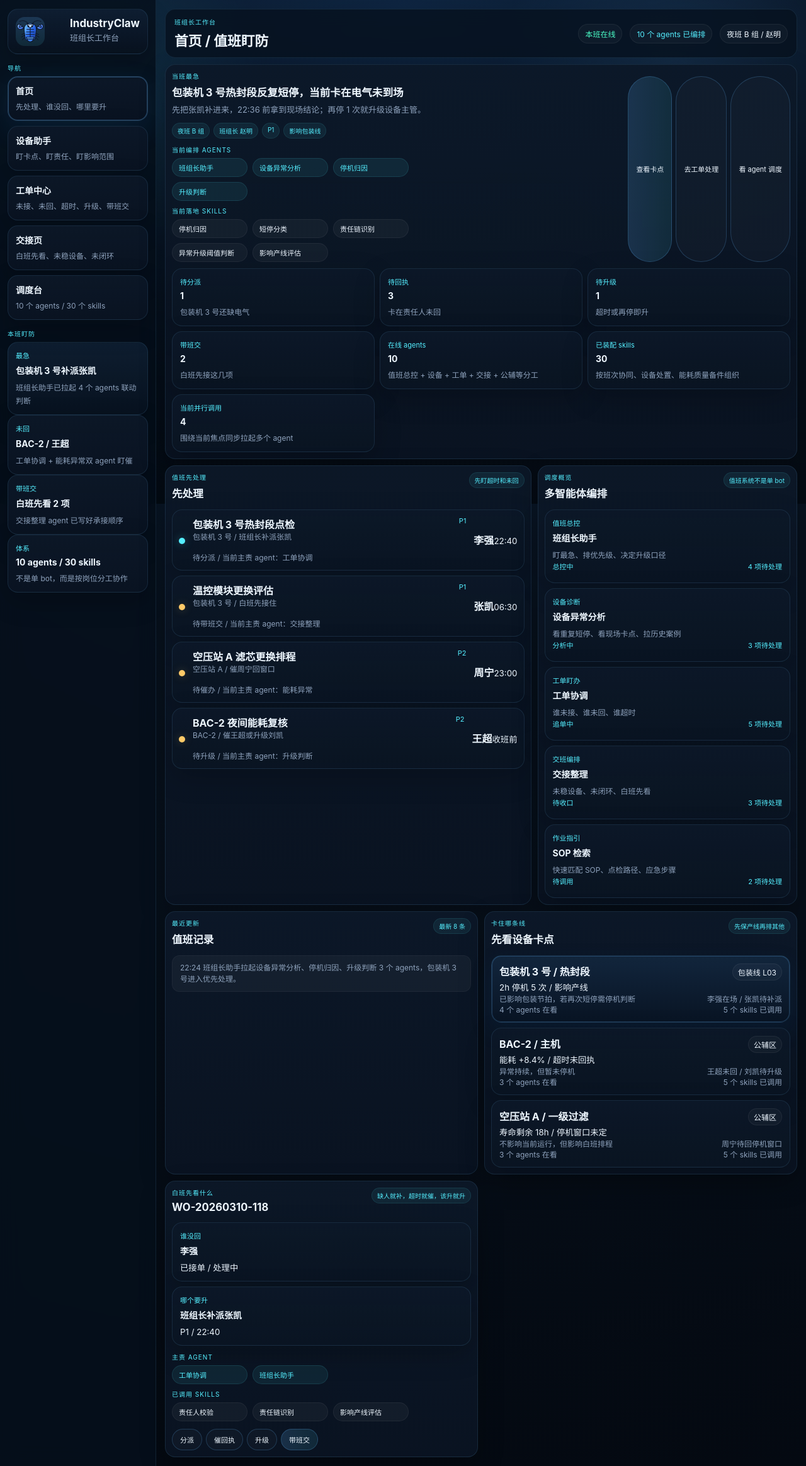
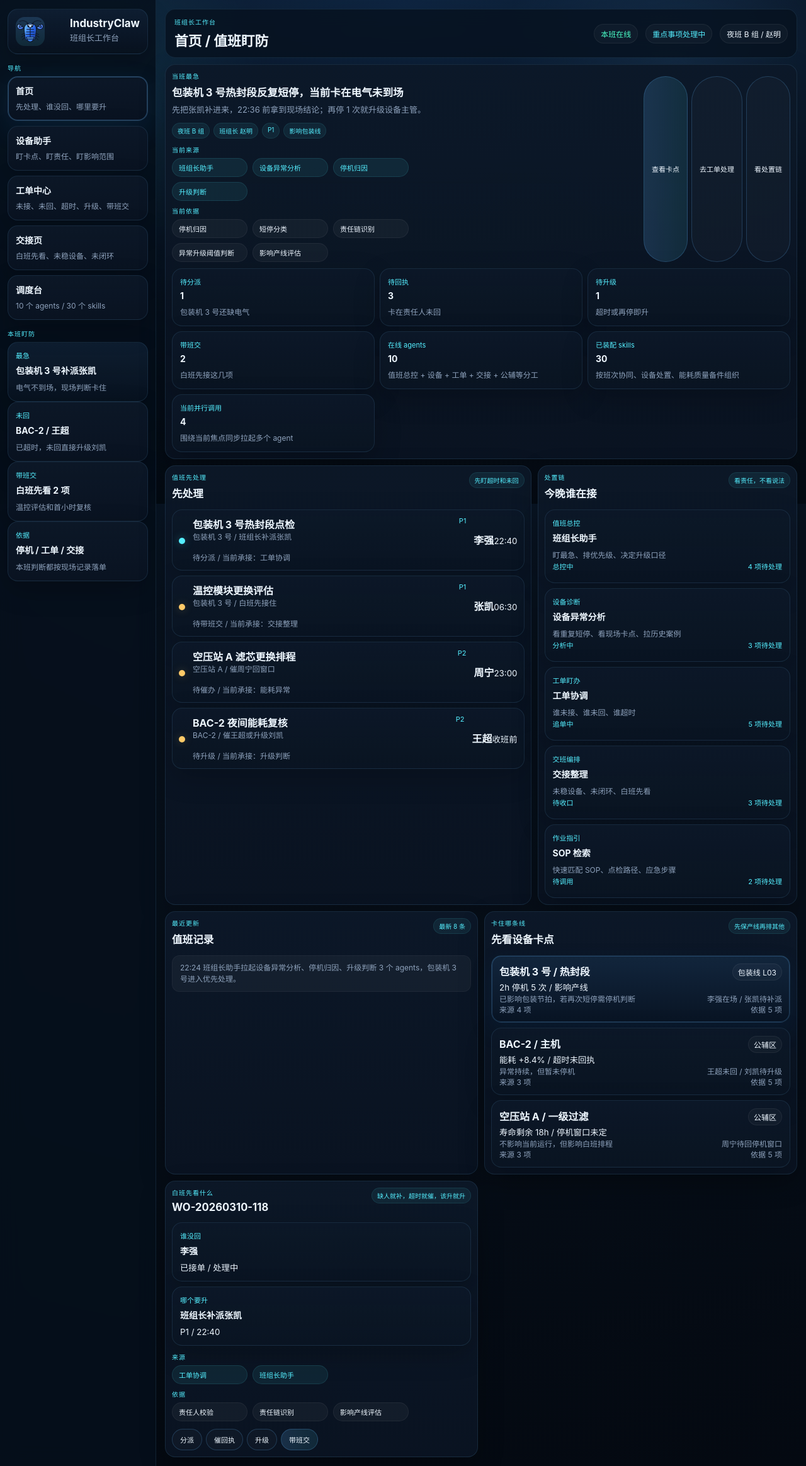
Before and after one commit to Roycent/IndustryClaw, a React (Vite) app: page / in a window 1280 px wide. Shown: the whole page at 63% size. Built offline with nearby package versions, Linux system fonts and the light colour scheme.

Commit message:
refactor: remove self-descriptive orchestration wording

```diff
--- a/src/App.tsx
+++ b/src/App.tsx
@@ -599,22 +599,22 @@ function App() {
           <div className="mini-card compact-card emphasis">
             <span>最急</span>
             <strong>包装机 3 号补派张凯</strong>
-            <small>班组长助手已拉起 4 个 agents 联动判断</small>
+            <small>电气不到场，现场判断卡住</small>
           </div>
           <div className="mini-card compact-card">
             <span>未回</span>
             <strong>BAC-2 / 王超</strong>
-            <small>工单协调 + 能耗异常双 agent 盯催</small>
+            <small>已超时，未回直接升级刘凯</small>
           </div>
           <div className="mini-card compact-card">
             <span>带班交</span>
             <strong>白班先看 2 项</strong>
-            <small>交接整理 agent 已写好承接顺序</small>
+            <small>温控评估和首小时复核</small>
           </div>
           <div className="mini-card compact-card">
-            <span>体系</span>
-            <strong>10 agents / 30 skills</strong>
-            <small>不是单 bot，而是按岗位分工协作</small>
+            <span>依据</span>
+            <strong>停机 / 工单 / 交接</strong>
+            <small>本班判断都按现场记录落单</small>
           </div>
         </div>
       </aside>
@@ -627,7 +627,7 @@ function App() {
           </div>
           <div className="topbar-right">
             <div className="status-pill ok">本班在线</div>
-            <div className="status-pill info">10 个 agents 已编排</div>
+            <div className="status-pill info">重点事项处理中</div>
             <div className="status-pill">夜班 B 组 / 赵明</div>
           </div>
         </header>
@@ -649,11 +649,11 @@ function App() {
                     </div>
                     <div className="orchestration-strip">
                       <div>
-                        <span className="side-label">当前编排 agents</span>
+                        <span className="side-label">当前来源</span>
                         {renderAgentChips(devices[0].activeAgentIds)}
                       </div>
                       <div>
-                        <span className="side-label">当前落地 skills</span>
+                        <span className="side-label">当前依据</span>
                         {renderSkillChips(devices[0].activeSkillIds)}
                       </div>
                     </div>
@@ -661,7 +661,7 @@ function App() {
                   <div className="hero-actions">
                     <button type="button" className="primary-btn" onClick={() => setPage('assistant')}>查看卡点</button>
                     <button type="button" className="secondary-btn" onClick={() => setPage('workorders')}>去工单处理</button>
-                    <button type="button" className="secondary-btn" onClick={() => setPage('orchestration')}>看 agent 调度</button>
+                    <button type="button" className="secondary-btn" onClick={() => setPage('orchestration')}>看处置链</button>
                   </div>
                 </div>
                 <div className="stat-grid">
@@ -693,7 +693,7 @@ function App() {
                           <span>{task.priority}</span>
                         </div>
                         <p>{task.note}</p>
-                        <small>{task.state} / 当前主责 agent：{task.agent}</small>
+                        <small>{task.state} / 当前承接：{task.agent}</small>
                       </div>
                       <div className="task-meta">
                         <strong>{task.owner}</strong>
@@ -707,10 +707,10 @@ function App() {
               <section className="card span-5 dense-card">
                 <div className="section-title">
                   <div>
-                    <p className="eyebrow">调度概览</p>
-                    <h3>多智能体编排</h3>
+                    <p className="eyebrow">处置链</p>
+                    <h3>今晚谁在接</h3>
                   </div>
-                  <span className="panel-tag">值班系统不是单 bot</span>
+                  <span className="panel-tag">看责任，不看说法</span>
                 </div>
                 <div className="stack-list compact-list">
                   {agentCards.slice(0, 5).map((agent) => (
@@ -765,7 +765,7 @@ function App() {
                       </div>
                       <small>{item.risk}</small>
                       <div className="selection-meta"><span>{item.impact}</span><span>{item.owner}</span></div>
-                      <div className="selection-meta"><span>{item.activeAgentIds.length} 个 agents 在看</span><span>{item.activeSkillIds.length} 个 skills 已调用</span></div>
+                      <div className="selection-meta"><span>来源 {item.activeAgentIds.length} 项</span><span>依据 {item.activeSkillIds.length} 项</span></div>
                     </button>
                   ))}
                 </div>
@@ -785,11 +785,11 @@ function App() {
                 </div>
                 <div className="agent-inline-panel">
                   <div>
-                    <span className="side-label">主责 agent</span>
+                    <span className="side-label">来源</span>
                     {renderAgentChips([selectedWorkOrderDetail.agentId, 'agent-shift'])}
                   </div>
                   <div>
-                    <span className="side-label">已调用 skills</span>
+                    <span className="side-label">依据</span>
                     {renderSkillChips(selectedWorkOrderDetail.skillIds)}
                   </div>
                 </div>
@@ -858,11 +858,11 @@ function App() {
                     </div>
                     <div className="agent-inline-panel">
                       <div>
-                        <span className="side-label">当前调用 agents</span>
+                        <span className="side-label">当前来源</span>
                         {renderAgentChips(focusDetail.activeAgentIds)}
                       </div>
                       <div>
-                        <span className="side-label">当前调用 skills</span>
+                        <span className="side-label">当前依据</span>
                         {renderSkillChips(focusDetail.activeSkillIds)}
                       </div>
                     </div>
@@ -873,10 +873,10 @@ function App() {
               <section className="card span-5 dense-card">
                 <div className="section-title">
                   <div>
-                    <p className="eyebrow">当前编排</p>
+                    <p className="eyebrow">当前承接</p>
                     <h3>谁在盯这班</h3>
                   </div>
-                  <span className="panel-tag">按岗位分工，不是一个 bot 包打天下</span>
+                  <span className="panel-tag">看谁接，不看架构</span>
                 </div>
                 <div className="stack-list compact-list">
                   {agentBoard.map((agent) => (
@@ -884,7 +884,7 @@ function App() {
                       <span>{agent.role}</span>
                       <strong>{agent.name}</strong>
                       <small>{agent.focus}</small>
-                      <div className="selection-meta"><span>{agent.state}</span><span>本班触达 {agent.usage} 次</span></div>
+                      <div className="selection-meta"><span>{agent.state}</span><span>本班涉及 {agent.usage} 次</span></div>
                     </article>
                   ))}
                 </div>
@@ -913,7 +913,7 @@ function App() {
                         <th>工单号</th>
                         <th>任务</th>
                         <th>责任人</th>
-                        <th>主责 agent</th>
+                        <th>来源</th>
                         <th>回执</th>
                         <th>卡点</th>
                         <th>几点前</th>
@@ -962,11 +962,11 @@ function App() {
                 </div>
                 <div className="agent-inline-panel">
                   <div>
-                    <span className="side-label">主责 agent</span>
+                    <span className="side-label">来源</span>
                     {renderAgentChips([selectedWorkOrderDetail.agentId])}
                   </div>
                   <div>
-                    <span className="side-label">支撑 skills</span>
+                    <span className="side-label">依据</span>
                     {renderSkillChips(selectedWorkOrderDetail.skillIds)}
                   </div>
                 </div>
@@ -997,7 +997,7 @@ function App() {
                       </div>
                       <p>{alert.source} / {alert.owner}</p>
                       <small>{alert.block} / {alert.currentAction}</small>
-                      <div className="selection-meta"><span>{agentLookup[alert.agentId]?.name}</span><span>{alert.skillIds.length} 个 skills 已命中</span></div>
+                      <div className="selection-meta"><span>{agentLookup[alert.agentId]?.name}</span><span>{alert.skillIds.length} 项依据</span></div>
                     </button>
                   ))}
                 </div>
@@ -1074,7 +1074,7 @@ function App() {
                       <tr>
                         <th>事项</th>
                         <th>接班责任人</th>
-                        <th>主责 agent</th>
+                        <th>来源</th>
                         <th>几点前处理</th>
                         <th>未闭环</th>
                         <th>谁没回</th>
@@ -1125,10 +1125,10 @@ function App() {
               <section className="card span-12 dense-card">
                 <div className="section-title">
                   <div>
-                    <p className="eyebrow">多智能体调度</p>
-                    <h3>班组长工作台里的 agent + skill 体系</h3>
+                    <p className="eyebrow">处置总览</p>
+                    <h3>今晚这班的来源、依据和承接</h3>
                   </div>
-                  <span className="panel-tag">看得见分工，也看得见怎么落到现场动作</span>
+                  <span className="panel-tag">先看哪件事由谁接、按什么判断</span>
                 </div>
                 <div className="summary-grid">
                   {orchestrationSummary.map((item) => (
@@ -1140,10 +1140,10 @@ function App() {
               <section className="card span-7 dense-card">
                 <div className="section-title">
                   <div>
-                    <p className="eyebrow">agents 值班面板</p>
-                    <h3>10 个 agents 的现场分工</h3>
+                    <p className="eyebrow">当前承接</p>
+                    <h3>今晚谁在接这些事</h3>
                   </div>
-                  <span className="panel-tag">按岗位组织，不做概念堆砌</span>
+                  <span className="panel-tag">按责任拆开看</span>
                 </div>
                 <div className="agent-grid">
                   {agentBoard.map((agent) => (
@@ -1155,10 +1155,10 @@ function App() {
                         </div>
                         <span className="status-pill small">{agent.state}</span>
                       </div>
-                      <small>{agent.desc}</small>
-                      <div className="selection-meta"><span>{agent.shift}</span><span>{agent.pending} 项待处理 / 本班触达 {agent.usage} 次</span></div>
+                      <small>{agent.focus}</small>
+                      <div className="selection-meta"><span>{agent.shift}</span><span>{agent.pending} 项待处理 / 本班涉及 {agent.usage} 次</span></div>
                       <div>
-                        <span className="side-label">常用 skills</span>
+                        <span className="side-label">常用依据</span>
                         {renderSkillChips(agent.skills)}
                       </div>
                     </article>
@@ -1169,33 +1169,33 @@ function App() {
               <section className="card span-5 dense-card">
                 <div className="section-title">
                   <div>
-                    <p className="eyebrow">调度轨迹</p>
-                    <h3>今晚怎么编排</h3>
+                    <p className="eyebrow">处置顺序</p>
+                    <h3>今晚先后怎么接</h3>
                   </div>
-                  <span className="panel-tag">更像生产系统里的派工链</span>
+                  <span className="panel-tag">先保线，再补回执，再交白班</span>
                 </div>
                 <div className="step-track">
-                  <div className="step-row"><span className="step-bullet" /><div><strong>1. 班组长助手拉总控</strong><div className="msg">先把停机、超时、白班承接排优先级。</div></div></div>
-                  <div className="step-row"><span className="step-bullet" /><div><strong>2. 设备异常分析 + 停机归因并行</strong><div className="msg">包装机 3 号同步看根因、责任归口和影响范围。</div></div></div>
-                  <div className="step-row"><span className="step-bullet" /><div><strong>3. 工单协调追人追回执</strong><div className="msg">王超未回时，催回执与升级阈值判断一起跑。</div></div></div>
-                  <div className="step-row"><span className="step-bullet" /><div><strong>4. 交接整理收口</strong><div className="msg">把未稳设备、未闭环事项写给白班先看。</div></div></div>
+                  <div className="step-row"><span className="step-bullet" /><div><strong>先处理包装机 3 号</strong><div className="msg">短停重复，先补电气，盯现场结论。</div></div></div>
+                  <div className="step-row"><span className="step-bullet" /><div><strong>再催 BAC-2 回执</strong><div className="msg">王超未回，超过时点就升级刘凯。</div></div></div>
+                  <div className="step-row"><span className="step-bullet" /><div><strong>空压站窗口今晚定</strong><div className="msg">周宁不回，直接带班交给白班计划。</div></div></div>
+                  <div className="step-row"><span className="step-bullet" /><div><strong>收班前交白班</strong><div className="msg">未稳设备和未闭环项全部写进交接清单。</div></div></div>
                 </div>
               </section>
 
               <section className="card span-12 dense-card">
                 <div className="section-title">
                   <div>
-                    <p className="eyebrow">skills 模块</p>
-                    <h3>30 个 skills 按现场场景组织</h3>
+                    <p className="eyebrow">判断依据</p>
+                    <h3>今晚这班主要按这些信息拍板</h3>
                   </div>
-                  <span className="panel-tag">不是一大串名单，而是可挂到岗位上的能力块</span>
+                  <span className="panel-tag">不是看说明，看依据</span>
                 </div>
                 <div className="skill-group-grid">
                   {skillGroups.map((group) => (
                     <div key={group.category} className={`skill-group skill-${group.color}`}>
                       <div className="section-title slim-title">
                         <div>
-                          <p className="eyebrow">{group.skills.length} 个 skills</p>
+                          <p className="eyebrow">{group.skills.length} 项</p>
                           <h3>{group.category}</h3>
                         </div>
                       </div>
```
